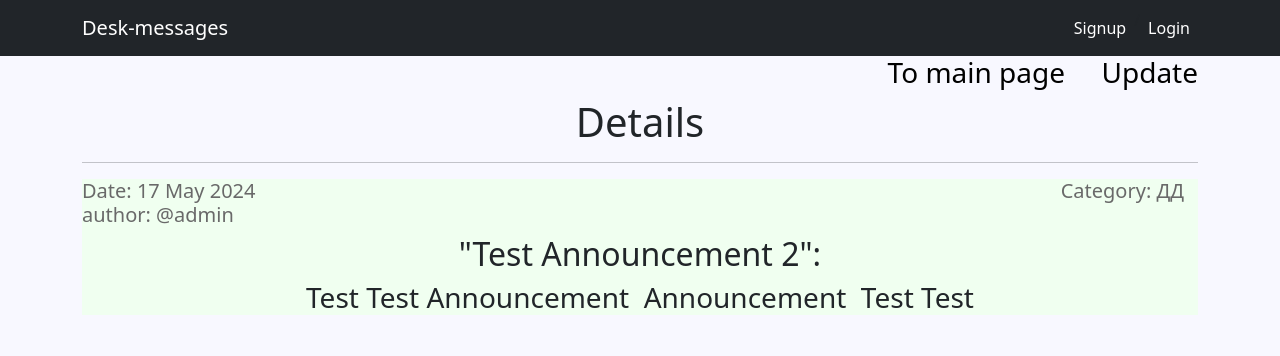
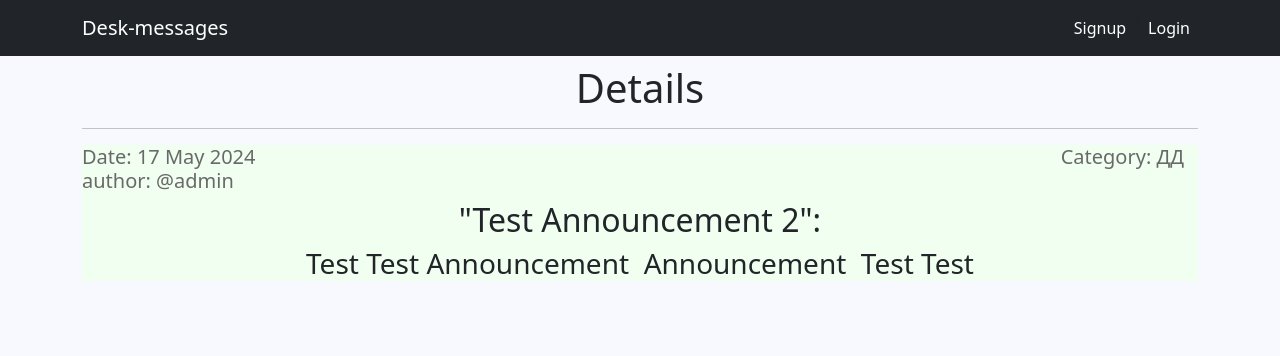
Before and after one commit to IlyacloudDev/django-desk-messages, a Django app: page /2/ in a window 1280 px wide. Shown: the top 356 px of the page. Run offline with Django 5.2, Linux system fonts and the light colour scheme; data comes from the database, SQL or seed files in the repository; some libraries are stand-ins or nearby versions.

Commit message:
was deleted unused paths: to update announcement; return to main page

```diff
--- a/templates/announcements/detail.html
+++ b/templates/announcements/detail.html
@@ -6,9 +6,6 @@
 
 {% block content %}
     <h3 style="text-align: right;">
-        <a href="{% url 'announcement_list' %}" style="color: #000000"> To main page </a>
-        &nbsp; &nbsp;
-        <a href="{% url 'announcement_update' pk=announcement.id %}" style="color: #000000"> Update </a>
     </h3>
     <h1>
         Details
```
